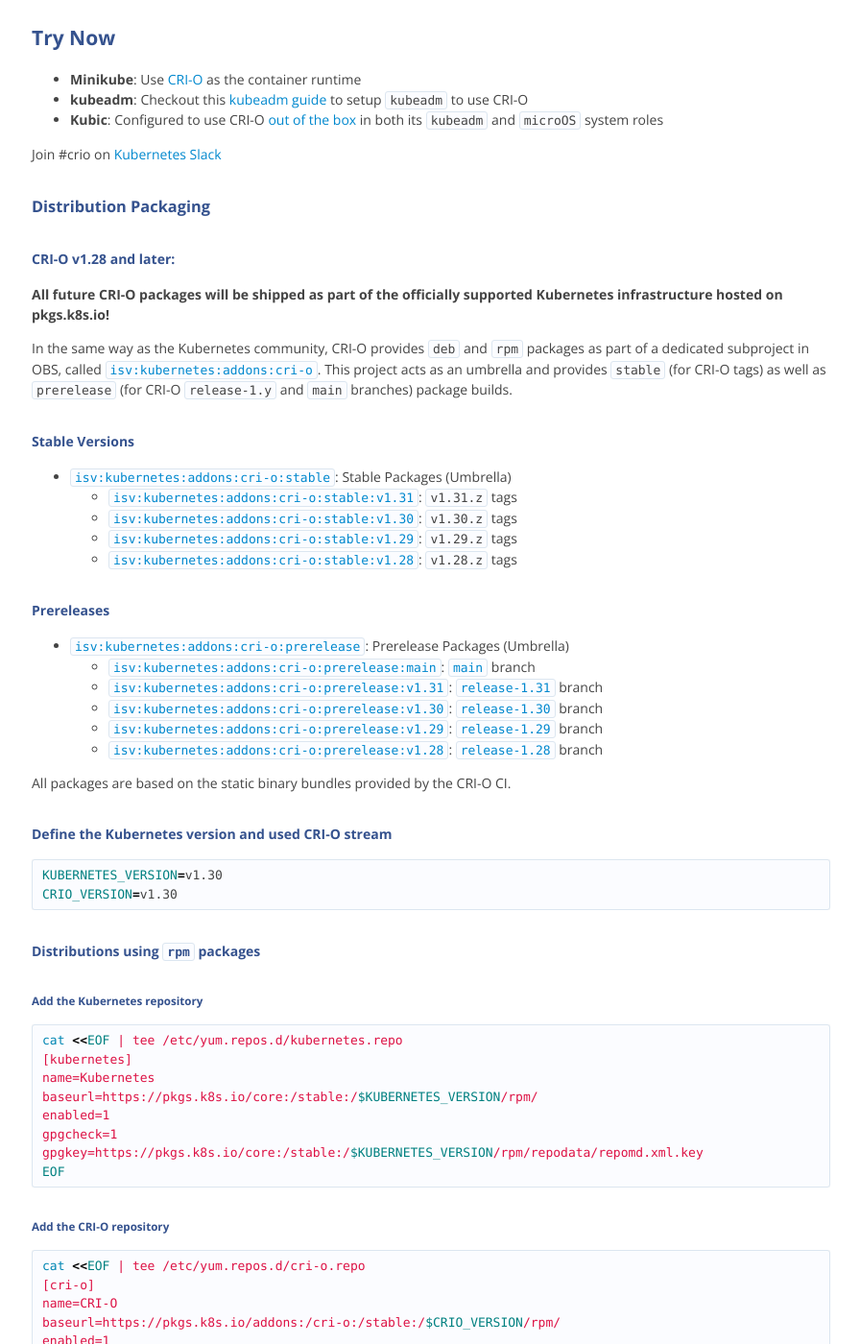
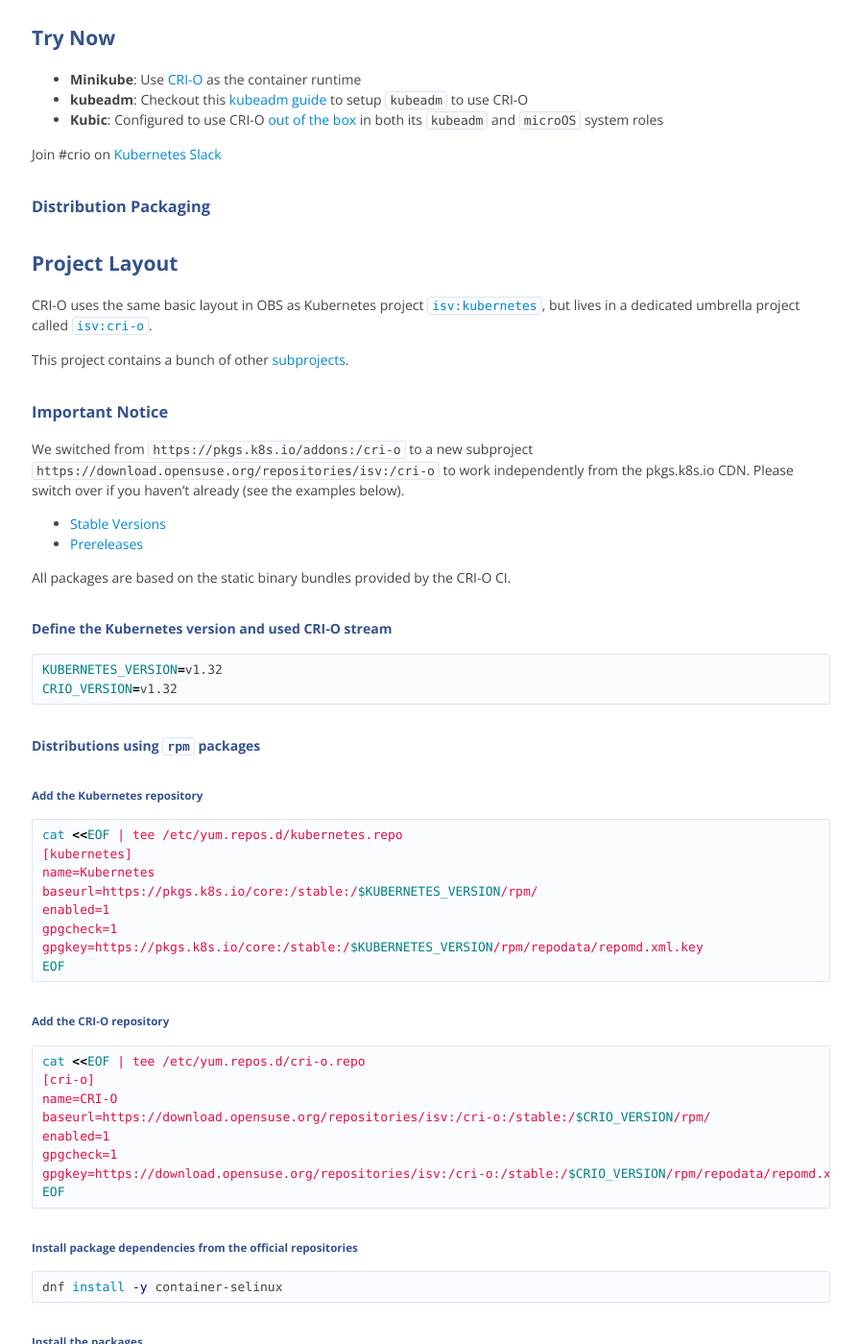
Before and after one commit to cri-o/cri-o.io, a Jekyll site: the page built from index.md, in a window 1280 px wide and 1400 px high, scrolled down 559 px. Shown: the whole window at 96% size, without its empty margins (191-1087 px from the left). Built offline with Jekyll 4.4.1, drawn with Linux system fonts in a browser that asks for light colours; comment, search, counter and statistics services are not loaded; some of the changed text lies outside the part shown.

Commit message:
Update docs to reflect new repo location
Signed-off-by: Sascha Grunert <sgrunert@redhat.com>

````diff
--- a/index.md
+++ b/index.md
@@ -17,41 +17,29 @@ Join #crio on [Kubernetes Slack](https://slack.k8s.io/)
 
 ### Distribution Packaging
 
-#### CRI-O v1.28 and later:
+## Project Layout
 
-**All future CRI-O packages will be shipped as part of the officially supported
-Kubernetes infrastructure hosted on pkgs.k8s.io!**
+CRI-O uses the same basic layout in OBS as Kubernetes project [`isv:kubernetes`](https://build.opensuse.org/project/show/isv:kubernetes),
+but lives in a dedicated umbrella project called [`isv:cri-o`](https://build.opensuse.org/project/show/isv:cri-o).
 
-In the same way as the Kubernetes community, CRI-O provides `deb` and `rpm`
-packages as part of a dedicated subproject in OBS, called
-[`isv:kubernetes:addons:cri-o`](https://build.opensuse.org/project/show/isv:kubernetes:addons:cri-o).
-This project acts as an umbrella and provides `stable` (for CRI-O tags) as well as
-`prerelease` (for CRI-O `release-1.y` and `main` branches) package builds.
+This project contains a bunch of other [subprojects](https://build.opensuse.org/project/subprojects/isv:cri-o).
 
-#### Stable Versions
+### Important Notice
 
-- [`isv:kubernetes:addons:cri-o:stable`](https://build.opensuse.org/project/show/isv:kubernetes:addons:cri-o:stable): Stable Packages (Umbrella)
-  - [`isv:kubernetes:addons:cri-o:stable:v1.31`](https://build.opensuse.org/project/show/isv:kubernetes:addons:cri-o:stable:v1.31): `v1.31.z` tags
-  - [`isv:kubernetes:addons:cri-o:stable:v1.30`](https://build.opensuse.org/project/show/isv:kubernetes:addons:cri-o:stable:v1.30): `v1.30.z` tags
-  - [`isv:kubernetes:addons:cri-o:stable:v1.29`](https://build.opensuse.org/project/show/isv:kubernetes:addons:cri-o:stable:v1.29): `v1.29.z` tags
-  - [`isv:kubernetes:addons:cri-o:stable:v1.28`](https://build.opensuse.org/project/show/isv:kubernetes:addons:cri-o:stable:v1.28): `v1.28.z` tags
+We switched from `https://pkgs.k8s.io/addons:/cri-o` to a new subproject
+`https://download.opensuse.org/repositories/isv:/cri-o` to work independently
+from the pkgs.k8s.io CDN. Please switch over if you haven't already (see the examples below).
 
-#### Prereleases
-
-- [`isv:kubernetes:addons:cri-o:prerelease`](https://build.opensuse.org/project/show/isv:kubernetes:addons:cri-o:prerelease): Prerelease Packages (Umbrella)
-  - [`isv:kubernetes:addons:cri-o:prerelease:main`](https://build.opensuse.org/project/show/isv:kubernetes:addons:cri-o:prerelease:main): [`main`](https://github.com/cri-o/cri-o/commits/main) branch
-  - [`isv:kubernetes:addons:cri-o:prerelease:v1.31`](https://build.opensuse.org/project/show/isv:kubernetes:addons:cri-o:prerelease:v1.31): [`release-1.31`](https://github.com/cri-o/cri-o/commits/release-1.31) branch
-  - [`isv:kubernetes:addons:cri-o:prerelease:v1.30`](https://build.opensuse.org/project/show/isv:kubernetes:addons:cri-o:prerelease:v1.30): [`release-1.30`](https://github.com/cri-o/cri-o/commits/release-1.30) branch
-  - [`isv:kubernetes:addons:cri-o:prerelease:v1.29`](https://build.opensuse.org/project/show/isv:kubernetes:addons:cri-o:prerelease:v1.29): [`release-1.29`](https://github.com/cri-o/cri-o/commits/release-1.29) branch
-  - [`isv:kubernetes:addons:cri-o:prerelease:v1.28`](https://build.opensuse.org/project/show/isv:kubernetes:addons:cri-o:prerelease:v1.28): [`release-1.28`](https://github.com/cri-o/cri-o/commits/release-1.28) branch
+- [Stable Versions](https://github.com/cri-o/packaging?tab=readme-ov-file#stable-versions)
+- [Prereleases](https://github.com/cri-o/packaging?tab=readme-ov-file#prereleases)
 
 All packages are based on the static binary bundles provided by the CRI-O CI.
 
 #### Define the Kubernetes version and used CRI-O stream
 
 ```bash
-KUBERNETES_VERSION=v1.30
-CRIO_VERSION=v1.30
+KUBERNETES_VERSION=v1.32
+CRIO_VERSION=v1.32
 ```
 
 #### Distributions using `rpm` packages
@@ -75,10 +63,10 @@ EOF
 cat <<EOF | tee /etc/yum.repos.d/cri-o.repo
 [cri-o]
 name=CRI-O
-baseurl=https://pkgs.k8s.io/addons:/cri-o:/stable:/$CRIO_VERSION/rpm/
+baseurl=https://download.opensuse.org/repositories/isv:/cri-o:/stable:/$CRIO_VERSION/rpm/
 enabled=1
 gpgcheck=1
-gpgkey=https://pkgs.k8s.io/addons:/cri-o:/stable:/$CRIO_VERSION/rpm/repodata/repomd.xml.key
+gpgkey=https://download.opensuse.org/repositories/isv:/cri-o:/stable:/$CRIO_VERSION/rpm/repodata/repomd.xml.key
 EOF
 ```
 
@@ -132,10 +120,10 @@ echo "deb [signed-by=/etc/apt/keyrings/kubernetes-apt-keyring.gpg] https://pkgs.
 ##### Add the CRI-O repository
 
 ```bash
-curl -fsSL https://pkgs.k8s.io/addons:/cri-o:/stable:/$CRIO_VERSION/deb/Release.key |
+curl -fsSL https://download.opensuse.org/repositories/isv:/cri-o:/stable:/$CRIO_VERSION/deb/Release.key |
     gpg --dearmor -o /etc/apt/keyrings/cri-o-apt-keyring.gpg
 
-echo "deb [signed-by=/etc/apt/keyrings/cri-o-apt-keyring.gpg] https://pkgs.k8s.io/addons:/cri-o:/stable:/$CRIO_VERSION/deb/ /" |
+echo "deb [signed-by=/etc/apt/keyrings/cri-o-apt-keyring.gpg] https://download.opensuse.org/repositories/isv:/cri-o:/stable:/$CRIO_VERSION/deb/ /" |
     tee /etc/apt/sources.list.d/cri-o.list
 ```
 
````
